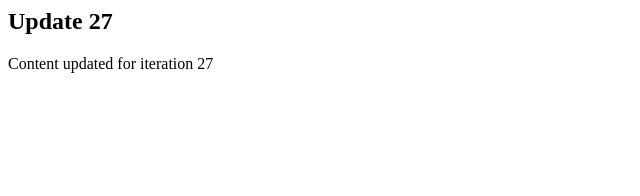
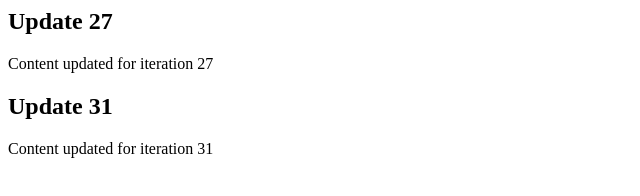
Before and after one commit to jpschmorgan/psychic-waffle, a plain HTML site: page src/index.html in a window 1280 px wide. Shown: the whole page, without its empty margins (0-640 px from the left). Drawn offline with Linux system fonts and the light colour scheme.

```diff
--- a/src/index.html
+++ b/src/index.html
@@ -3,3 +3,9 @@
     <h2>Update 27</h2>
     <p>Content updated for iteration 27</p>
 </div>
+
+<!-- Updated iteration 31 -->
+<div class="update-31">
+    <h2>Update 31</h2>
+    <p>Content updated for iteration 31</p>
+</div>
```
